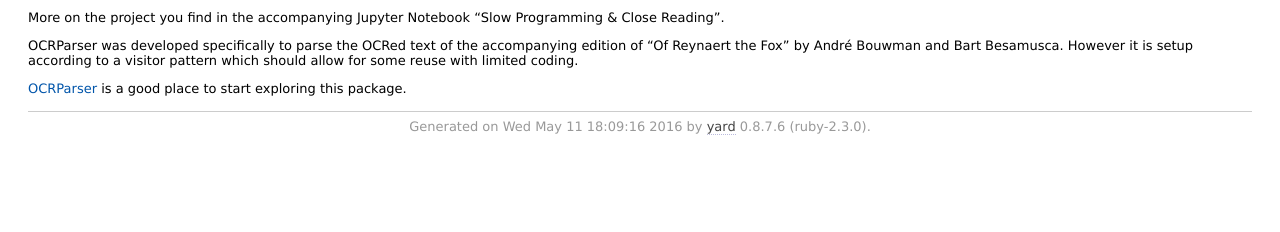
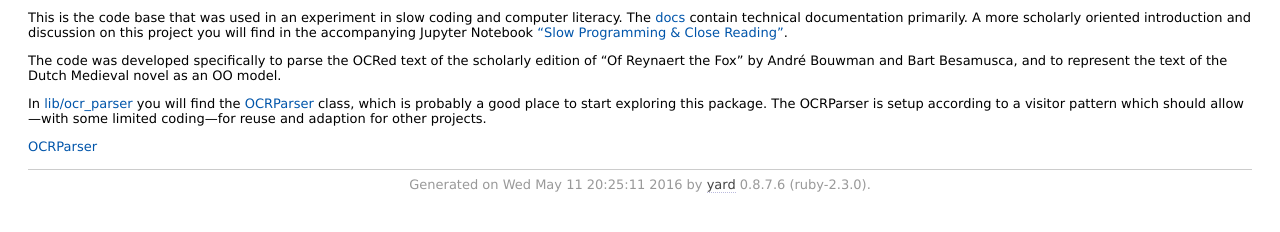
Before and after one commit to jorisvanzundert/reynaert-as-graph, a plain HTML site: page doc/file.README.html in a window 1280 px wide. Shown: the part 90-322 px from the top of the page. Drawn offline with Linux system fonts and the light colour scheme.

Commit message:
Updated README.md

```diff
--- a/doc/file.README.html
+++ b/doc/file.README.html
@@ -64,19 +64,29 @@
     <div id="content"><div id='filecontents'>
 <h1 id="label-Reynaert+as+Graph">Reynaert as Graph</h1>
 
-<p>More on the project you find in the accompanying Jupyter Notebook “Slow
-Programming &amp; Close Reading”.</p>
+<p>This is the code base that was used in an experiment in slow coding and
+computer literacy. The <a href="doc/index.html">docs</a> contain technical
+documentation primarily. A more scholarly oriented introduction and
+discussion on this project you will find in the accompanying Jupyter
+Notebook <a
+href="notebook/Slow%20Programming%20%26%20Close%20Reading.ipynb">“Slow
+Programming & Close Reading”</a>.</p>
 
-<p>OCRParser was developed specifically to parse the OCRed text of the
-accompanying edition of “Of Reynaert the Fox” by André Bouwman and Bart
-Besamusca. However it is setup according to a visitor pattern which should
-allow for some reuse with limited coding.</p>
+<p>The code was developed specifically to parse the OCRed text of the
+scholarly edition of “Of Reynaert the Fox” by André Bouwman and Bart
+Besamusca, and to represent the text of the Dutch Medieval novel as an OO
+model.</p>
 
-<p><span class='object_link'><a href="OCRParser.html" title="OCRParser (class)">OCRParser</a></span> is a good place to start exploring this package.</p>
+<p>In <a href="lib/ocr_parser.rb">lib/ocr_parser</a> you will find the
+<span class='object_link'><a href="OCRParser.html" title="OCRParser (class)">OCRParser</a></span> class, which is probably a good place to start exploring this
+package. The OCRParser is setup according to a visitor pattern which should
+allow—with some limited coding—for reuse and adaption for other projects.</p>
+
+<p><span class='object_link'><a href="OCRParser.html" title="OCRParser (class)">OCRParser</a></span></p>
 </div></div>
 
     <div id="footer">
-  Generated on Wed May 11 18:09:16 2016 by
+  Generated on Wed May 11 20:25:11 2016 by
   <a href="http://yardoc.org" title="Yay! A Ruby Documentation Tool" target="_parent">yard</a>
   0.8.7.6 (ruby-2.3.0).
 </div>
```
Also changed, not shown: doc/AllCaps.html (+1 -1 lines), doc/Context.html (+1 -1 lines), doc/Empty.html (+1 -1 lines), doc/English.html (+1 -1 lines), doc/FootNote.html (+1 -1 lines), doc/Model.html (+1 -1 lines), doc/Numbers.html (+1 -1 lines), doc/OCRParser.html (+1 -1 lines), doc/ParseLine.html (+1 -1 lines), doc/_index.html (+1 -1 lines), doc/index.html (+18 -8 lines), doc/top-level-namespace.html (+1 -1 lines), 1 other file.
